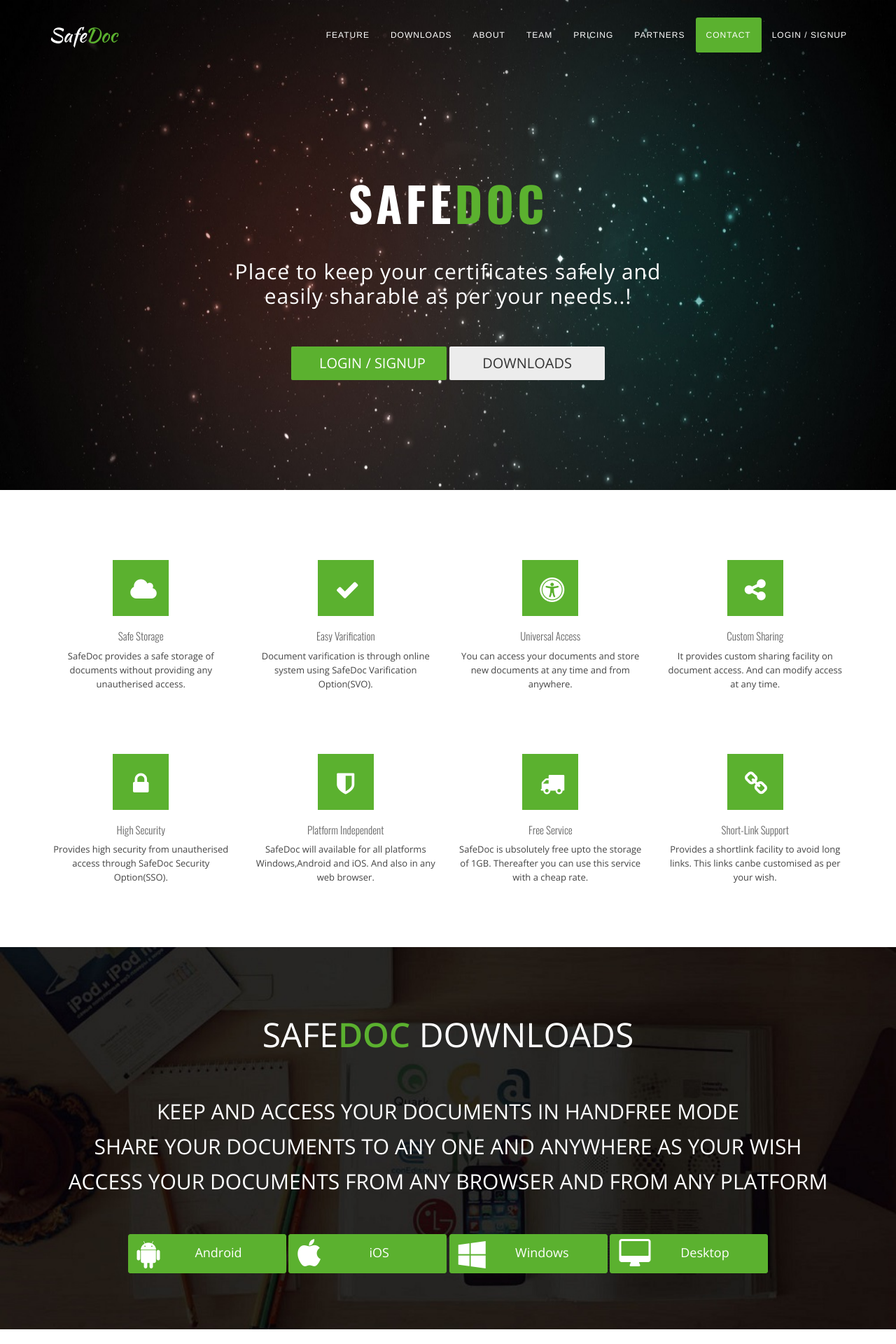
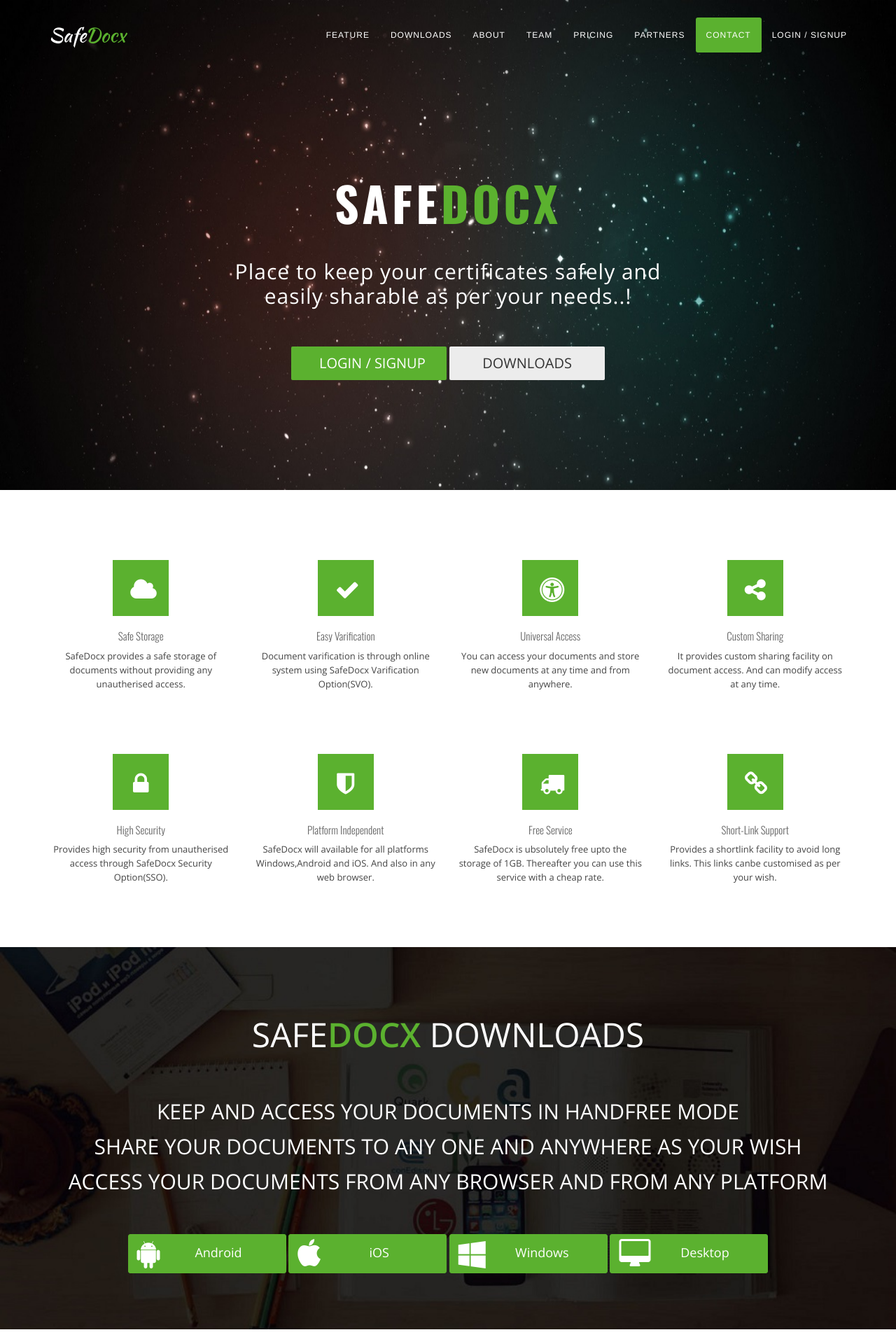
Before and after one commit to amalkjose324/safedoc, a PHP site: page / in a window 1280 px wide. Shown: the top 1920 px of the page at 70% size. Run offline with PHP 8.4, Linux system fonts and the light colour scheme; some libraries are stand-ins or nearby versions.

Commit message:
Changed name SafeDoc to SafeDocx

```diff
--- a/index.php
+++ b/index.php
@@ -8,7 +8,7 @@
   <meta name="description" content="">
   <meta name="author" content="">
 
-  <title>SafeDoc : Secure Document Storage</title>
+  <title>SafeDocx : Secure Document Storage</title>
   <?php include_once 'login.php'; ?>
   <?php include_once 'db_connect.php'; ?>
   <!-- Bootstrap Core CSS -->
@@ -72,7 +72,7 @@
           <span class="icon-bar"></span>
           <span class="icon-bar"></span>
         </button>
-        <a class="navbar-brand page-scroll" href="./"><span style="color:white;">Safe</span>Doc</a>
+        <a class="navbar-brand page-scroll" href="./"><span style="color:white;">Safe</span>Docx</a>
       </div>
 
       <!-- Collect the nav links, forms, and other content for toggling -->
@@ -128,7 +128,7 @@
           <div class="slider-content">
             <div class="col-md-12 text-center">
               <h1 class="animated3">
-                <span>Safe<strong>Doc</strong></span>
+                <span>Safe<strong>Docx</strong></span>
               </h1>
               <p class="animated2">Place to keep your certificates safely and <br>easily sharable as per your needs..!</p>
               <a class="animated3 slider btn btn-primary btn-min-block log-btn-main" href="#">Login / Signup</a><a class="animated3 slider btn btn-default btn-min-block btn-downloads-main">Downloads</a>
@@ -155,7 +155,7 @@
             <i class="fa fa-cloud"></i>
             <div class="feature-content">
               <h4>Safe Storage</h4>
-              <p>SafeDoc provides a safe storage of documents without providing any unautherised access.</p>
+              <p>SafeDocx provides a safe storage of documents without providing any unautherised access.</p>
             </div>
           </div>
         </div><!-- /.col-md-3 -->
@@ -164,7 +164,7 @@
             <i class="fa fa-check"></i>
             <div class="feature-content">
               <h4>Easy Varification</h4>
-              <p>Document varification is through online system using SafeDoc Varification Option(SVO). </p>
+              <p>Document varification is through online system using SafeDocx Varification Option(SVO). </p>
             </div>
           </div>
         </div><!-- /.col-md-3 -->
@@ -193,7 +193,7 @@
             <i class="fa fa-lock"></i>
             <div class="feature-content">
               <h4>High Security</h4>
-              <p>Provides high security from unautherised access through SafeDoc Security Option(SSO).</p>
+              <p>Provides high security from unautherised access through SafeDocx Security Option(SSO).</p>
             </div>
           </div>
         </div><!-- /.col-md-3 -->
@@ -202,7 +202,7 @@
             <i class="fa fa-shield"></i>
             <div class="feature-content">
               <h4>Platform Independent</h4>
-              <p>SafeDoc will available for all platforms Windows,Android and iOS. And also in any web browser.</p>
+              <p>SafeDocx will available for all platforms Windows,Android and iOS. And also in any web browser.</p>
             </div>
           </div>
         </div><!-- /.col-md-3 -->
@@ -211,7 +211,7 @@
             <i class="fa fa-truck"></i>
             <div class="feature-content">
               <h4>Free Service</h4>
-              <p>SafeDoc is ubsolutely free upto the storage of 1GB. Thereafter you can use this service with a cheap rate.</p>
+              <p>SafeDocx is ubsolutely free upto the storage of 1GB. Thereafter you can use this service with a cheap rate.</p>
             </div>
           </div>
         </div><!-- /.col-md-3 -->
@@ -236,7 +236,7 @@
       <div class="row">
         <div class="col-md-12">
           <h1 class="animated3" style="font-size:48px;">
-            <span>Safe<strong>Doc</strong> Downloads</span>
+            <span>Safe<strong>Docx</strong> Downloads</span>
           </h1>
           <h1>Keep and access your documents in handfree mode</br>Share your documents to any one and anywhere as your wish</br>Access your documents from any browser and from any platform</h1>
           <button type="submit" class="btn btn-primary download_btn"><i class="fa fa-android fa-3x"></i><b class="download_text" ><h4>Android</h4></b></button>
@@ -693,7 +693,7 @@
       <div class="container">
         <div class="row">
           <div class="col-md-4 col-xs-12">
-            <span class="copyright">Copyright &copy; <a href="./">SafeDoc</a> 2017</span>
+            <span class="copyright">Copyright &copy; <a href="./">SafeDocx</a> 2017</span>
           </div>
           <div class="col-md-4 col-xs-12">
             <div class="footer-social text-center">
```
